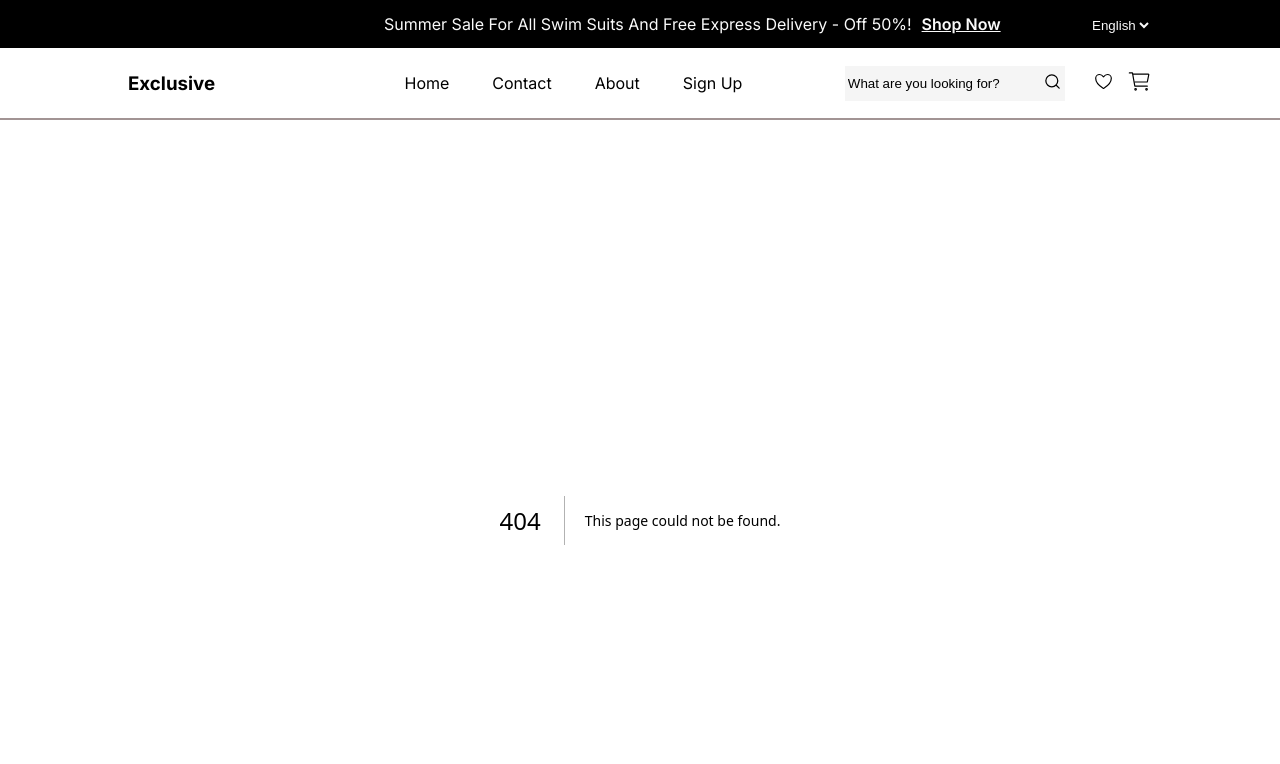
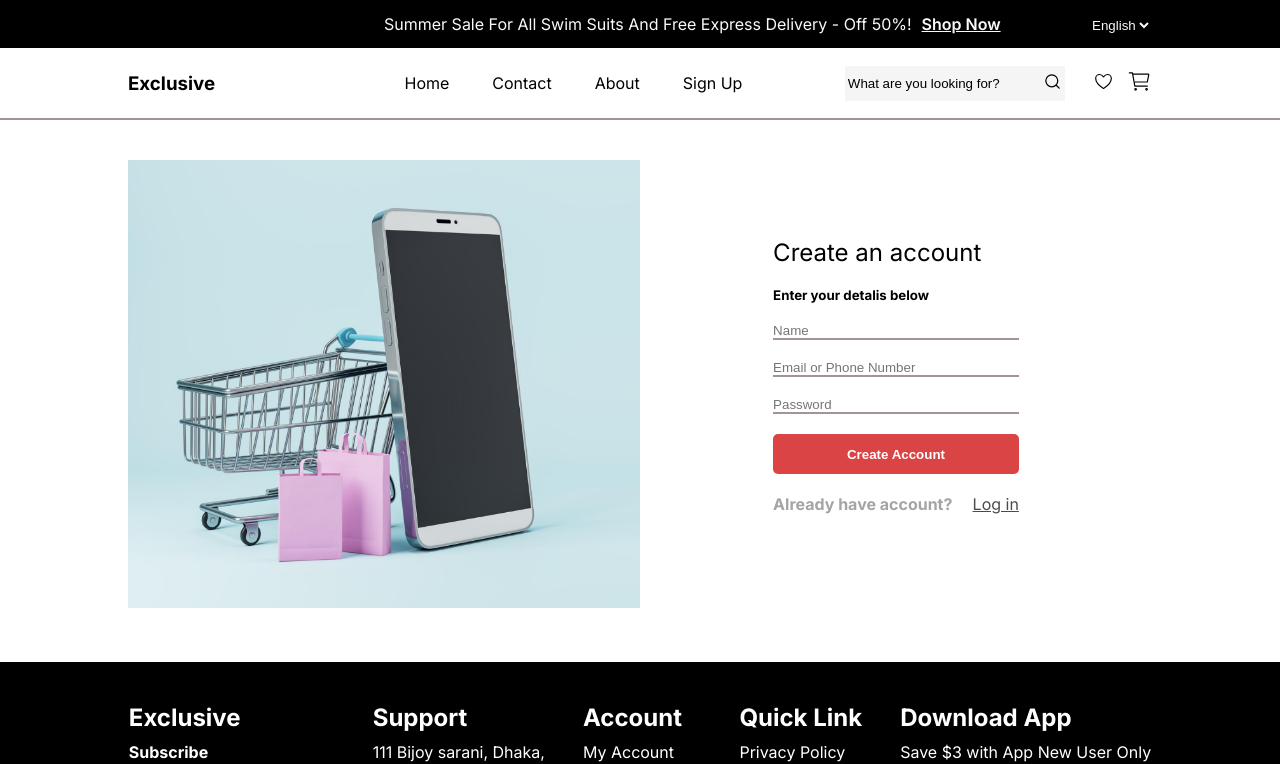
Before and after one commit to AlbinIzmaku/exclusive, a Next.js app: page /authentication/signup in a window 1280 px wide. Before the commit this address had no page. Shown: the top 764 px of the page. Built offline with nearby package versions, Linux system fonts and the light colour scheme.

Commit message:
added login and signUp page

```diff
--- a/next.config.js
+++ b/next.config.js
@@ -1,4 +1,4 @@
 /** @type {import('next').NextConfig} */
-const nextConfig = {}
+const nextConfig = {};
 
-module.exports = nextConfig
+module.exports = nextConfig;
--- /dev/null
+++ b/src/app/authentication/layout.js
@@ -0,0 +1,24 @@
+import Image from "next/image";
+import signUpImage from "/public/signUp.png";
+import styles from "@/styles/signUp/signUp.module.css";
+
+export default function AuthLayout({ children }) {
+  return (
+    <main className={styles.main}>
+      <section className={styles.leftSection}>
+        <Image
+          src={signUpImage}
+          alt="Sign Up Image"
+          sizes="100vw"
+          style={{
+            width: "100%",
+            height: "auto",
+            aspectRatio: "8/7",
+          }}
+          priority
+        />
+      </section>
+      <section className={styles.rightSection}>{children}</section>
+    </main>
+  );
+}
--- /dev/null
+++ b/src/app/authentication/signup/page.js
@@ -0,0 +1,82 @@
+"use client";
+
+import Link from "next/link";
+import { useEffect, useRef, useState } from "react";
+import styles from "@/styles/signUp/signUp.module.css";
+
+export default function SignUp() {
+  const [name, setName] = useState("");
+  const [email, setEmail] = useState("");
+  const [password, setPassword] = useState("");
+
+  const inputRef = useRef(null);
+
+  useEffect(() => {
+    const users = JSON.parse(localStorage.getItem("users")) || [];
+    if (users.length === 0) {
+      localStorage.setItem("userIdCounter", 1);
+    }
+  });
+
+  useEffect(() => {
+    inputRef.current.focus();
+  });
+
+  const handleSubmit = (event) => {
+    event.preventDefault();
+    const users = JSON.parse(localStorage.getItem("users")) || [];
+
+    const emailExists = users.some((user) => user.email === email);
+
+    if (emailExists) {
+      alert("This email is already taken. Please use a different email.");
+      return;
+    }
+
+    let userIdCounter = parseInt(localStorage.getItem("userIdCounter")) || 1;
+
+    const userId = userIdCounter;
+
+    const userData = { id: userId, name, email };
+
+    users.push(userData);
+    localStorage.setItem("users", JSON.stringify(users));
+    localStorage.setItem("userIdCounter", userIdCounter + 1);
+
+    setName("");
+    setEmail("");
+    setPassword("");
+  };
+
+  return (
+    <form className={styles.form} onSubmit={handleSubmit}>
+      <h1 style={{ fontWeight: "normal" }}>Create an account</h1>
+      <h5>Enter your detalis below</h5>
+      <input
+        type="text"
+        placeholder="Name"
+        ref={inputRef}
+        value={name}
+        onChange={(event) => setName(event.target.value)}
+      />
+      <input
+        type="email"
+        placeholder="Email or Phone Number"
+        value={email}
+        onChange={(event) => setEmail(event.target.value)}
+      />
+      <input
+        type="password"
+        placeholder="Password"
+        value={password}
+        onChange={(event) => setPassword(event.target.value)}
+      />
+      <button type="submit">Create Account</button>
+      {/* <button type="submit">Sign up with Google</button> */}
+      <div className={styles.logIn}>
+        <h4>Already have account?</h4>
+        <Link href="/authentication/login">Log in</Link>
+      </div>
+    </form>
+  );
+}
--- a/src/components/navigation/navigation.js
+++ b/src/components/navigation/navigation.js
@@ -13,7 +13,7 @@ export default function Navigation() {
             </Link>
           </div>
           <div className={styles.links}>
-            <Link href="" className={styles.link}>
+            <Link href="/" className={styles.link}>
               Home
             </Link>
             <Link href="" className={styles.link}>
@@ -22,7 +22,7 @@ export default function Navigation() {
             <Link href="" className={styles.link}>
               About
             </Link>
-            <Link href="" className={styles.link}>
+            <Link href="/authentication" className={styles.link}>
               Sign Up
             </Link>
           </div>
--- /dev/null
+++ b/src/styles/signUp/signUp.module.css
@@ -0,0 +1,51 @@
+.main {
+  margin: 5vh auto;
+  display: flex;
+  width: 80%;
+}
+.leftSection {
+  width: 50%;
+}
+.rightSection {
+  width: 30%;
+  margin-left: 10%;
+  display: flex;
+  align-items: center;
+  justify-content: center;
+}
+.form {
+  width: 80%;
+  display: flex;
+  flex-direction: column;
+}
+.form > * {
+  margin-bottom: 20px;
+}
+.form input {
+  border: none;
+  outline: none;
+  border-bottom: 2px solid #a29494fe;
+}
+.form button {
+  height: 40px;
+  background-color: #db4444;
+  color: #fff;
+  font-weight: bold;
+  border: none;
+  border-radius: 5px;
+  cursor: pointer;
+}
+.form button:hover {
+  background-color: #fff;
+  color: #db4444;
+  border: 1px solid #db4444;
+}
+.logIn {
+  display: flex;
+  justify-content: space-between;
+  align-items: center;
+  color: #a4a4a4;
+}
+.logIn > a {
+  color: #4d4a4a;
+}
```
Also changed, not shown: src/app/authentication/login/page.js (added, +70 -0 lines), src/app/authentication/page.js (added, +15 -0 lines), public/signUp.png (added).
